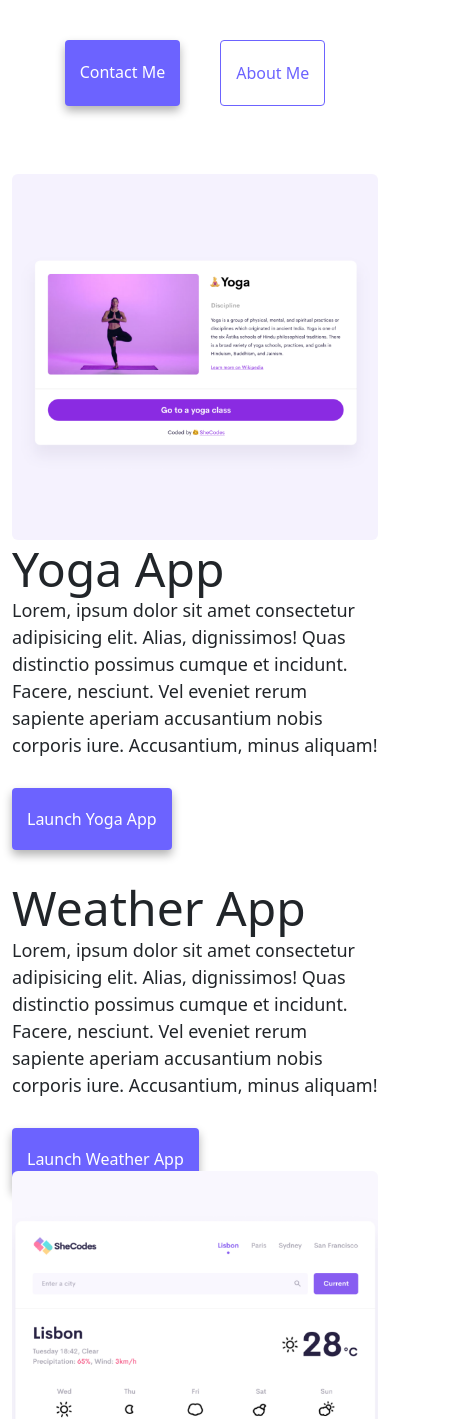
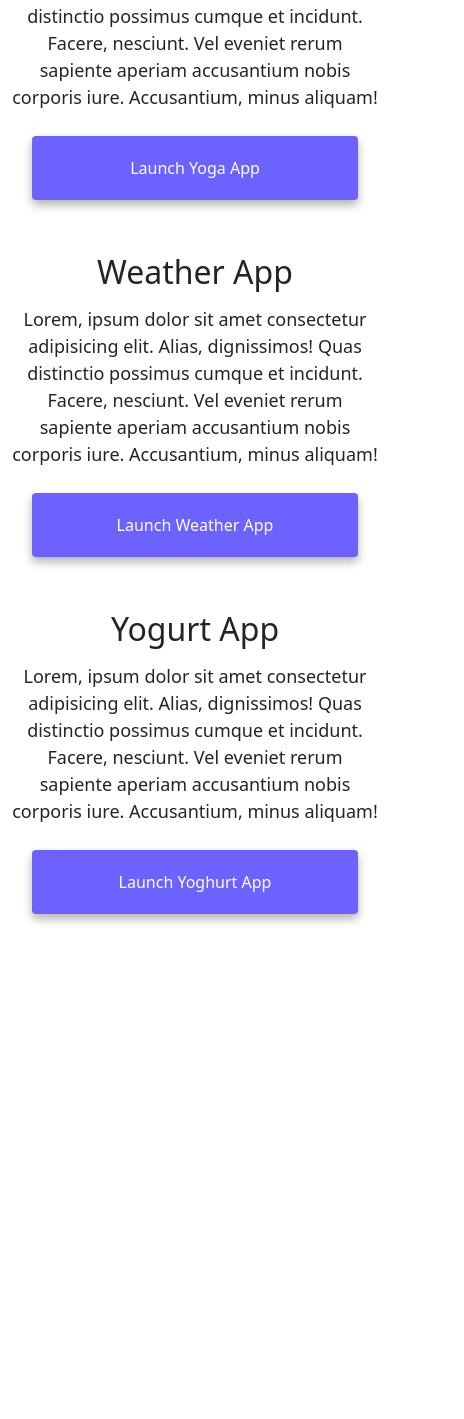
Before and after one commit to juliemeta/portfolio-jm, a plain HTML site: page index.html in a window 390 px wide. Shown: the part 581-2000 px from the top of the page, 464 px wide, since content can reach past the window. After the commit the page ends 1595 px from the top, so only its background shows below. Drawn offline with nearby package versions, Linux system fonts and the light colour scheme.

Commit message:
Improved responsiveness with CSS media queries

```diff
--- a/css/style.css
+++ b/css/style.css
@@ -61,8 +61,15 @@ p {
   border: 1px solid var(--primary-color);
 }
 
-.about-paragraphs {
+.project-link-margin-top {
+  margin-top: 48px;
+}
+
+.about-paragraph {
   margin: 30px 0;
+}
+.about-paragraph p {
+  margin: 10px;
 }
 
 .email-link {
@@ -76,3 +83,38 @@ p {
 .email-link:hover {
   text-decoration: underline;
 }
+
+@media (max-width: 576px) {
+  h1 {
+    font-size: 48px;
+    line-height: 1.5;
+  }
+
+  h2 {
+    font-size: 32px;
+    text-align: center;
+    line-height: 1.5;
+  }
+
+  p {
+    text-align: center;
+  }
+
+  .display-none-mobile {
+    display: none;
+  }
+
+  .project-paragraph {
+    margin: 10px 0 0 0;
+  }
+
+  .project-link {
+    display: block;
+    text-align: center;
+    margin: 0 20px;
+  }
+
+  .project-link-margin-top {
+    margin-top: 25px;
+  }
+}
--- a/index.html
+++ b/index.html
@@ -38,7 +38,9 @@
       </div>
     </nav>
     <h2 class="text-center">👋 Hi, I am</h2>
-    <h1 class="text-center">Julie Meta Monefeldt</h1>
+    <h1 class="text-center">
+      Julie <span class="display-none-mobile">Meta</span> Monefeldt
+    </h1>
     <h3 class="text-center">👩‍💻 Front-end developer, based in Denmark</h3>
     <div class="navigation-links mb-5">
       <a href="about.html#contact" class="primary-link">Contact me</a>
@@ -48,18 +50,21 @@
     <div class="container">
       <div class="row">
         <div class="col-md-6">
-          <img src="images/yoga.png" class="img-fluid rounded" />
+          <img
+            src="images/yoga.png"
+            class="img-fluid rounded display-none-mobile"
+          />
         </div>
         <div class="col-sm-6">
           <h2>Yoga App</h2>
-          <p>
+          <p class="project-paragraph">
             Lorem, ipsum dolor sit amet consectetur adipisicing elit. Alias,
             dignissimos! Quas distinctio possimus cumque et incidunt. Facere,
             nesciunt. Vel eveniet rerum sapiente aperiam accusantium nobis
             corporis iure. Accusantium, minus aliquam!
           </p>
-          <div class="mt-5">
-            <a href="#" class="primary-link">Launch Yoga App</a>
+          <div class="project-link-margin-top">
+            <a href="#" class="primary-link project-link">Launch Yoga App</a>
           </div>
         </div>
       </div>
@@ -67,35 +72,41 @@
       <div class="row mt-5">
         <div class="col-sm-6">
           <h2>Weather App</h2>
-          <p>
+          <p class="project-paragraph">
             Lorem, ipsum dolor sit amet consectetur adipisicing elit. Alias,
             dignissimos! Quas distinctio possimus cumque et incidunt. Facere,
             nesciunt. Vel eveniet rerum sapiente aperiam accusantium nobis
             corporis iure. Accusantium, minus aliquam!
           </p>
-          <div class="mt-5">
-            <a href="#" class="primary-link">Launch Weather App</a>
+          <div class="project-link-margin-top">
+            <a href="#" class="primary-link project-link">Launch Weather App</a>
           </div>
         </div>
         <div class="col-md-6">
-          <img src="images/weather.png" class="img-fluid rounded" />
+          <img
+            src="images/weather.png"
+            class="img-fluid rounded display-none-mobile"
+          />
         </div>
       </div>
 
       <div class="row mt-5">
         <div class="col-md-6">
-          <img src="images/yogurt.png" class="img-fluid rounded" />
+          <img
+            src="images/yogurt.png"
+            class="img-fluid rounded display-none-mobile"
+          />
         </div>
         <div class="col-sm-6">
           <h2>Yogurt App</h2>
-          <p>
+          <p class="project-paragraph">
             Lorem, ipsum dolor sit amet consectetur adipisicing elit. Alias,
             dignissimos! Quas distinctio possimus cumque et incidunt. Facere,
             nesciunt. Vel eveniet rerum sapiente aperiam accusantium nobis
             corporis iure. Accusantium, minus aliquam!
           </p>
-          <div class="mt-5">
-            <a href="#" class="primary-link">Launch Yoghurt App</a>
+          <div class="project-link-margin-top">
+            <a href="#" class="primary-link project-link">Launch Yoghurt App</a>
           </div>
         </div>
       </div>
```
Also changed, not shown: about.html (+13 -4 lines).
